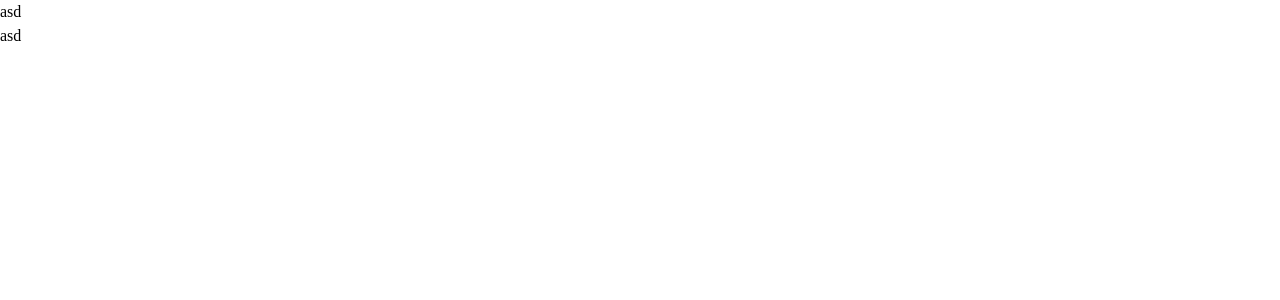
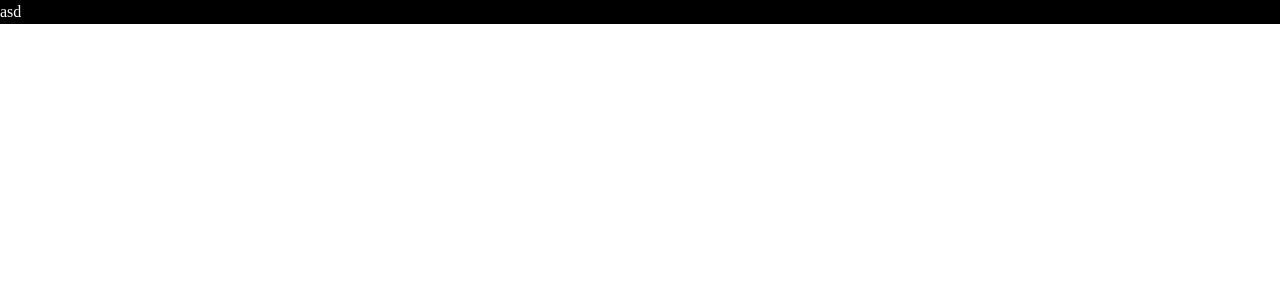
Before and after one commit to FredericoTP/FredericoTP.github.io, a React (Create React App) app: page / in a window 1280 px wide. Shown: the top 300 px of the page. Built offline with nearby package versions, Linux system fonts and the light colour scheme.

Commit message:
Feat: Adiciona css básico de Header

```diff
--- a/src/style/Header.css
+++ b/src/style/Header.css
@@ -0,0 +1,9 @@
+.header-container {
+  width: 100%;
+  background-color: black;
+  color: white;
+  display: flex;
+  position: fixed;
+  top: 0;
+  left: 0;
+}
```
